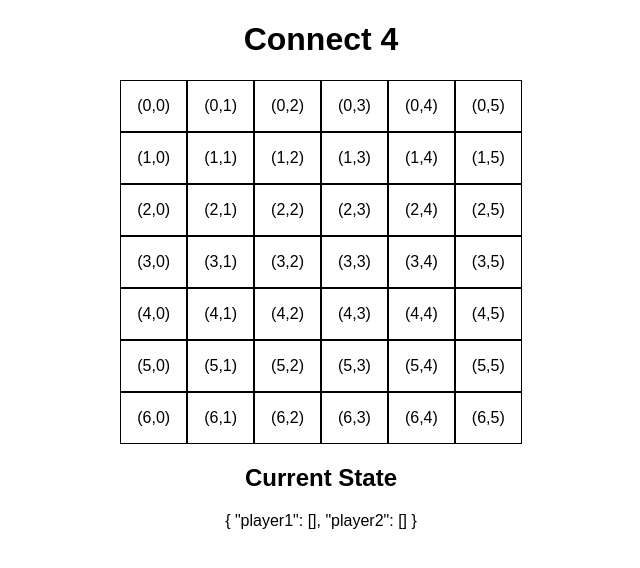
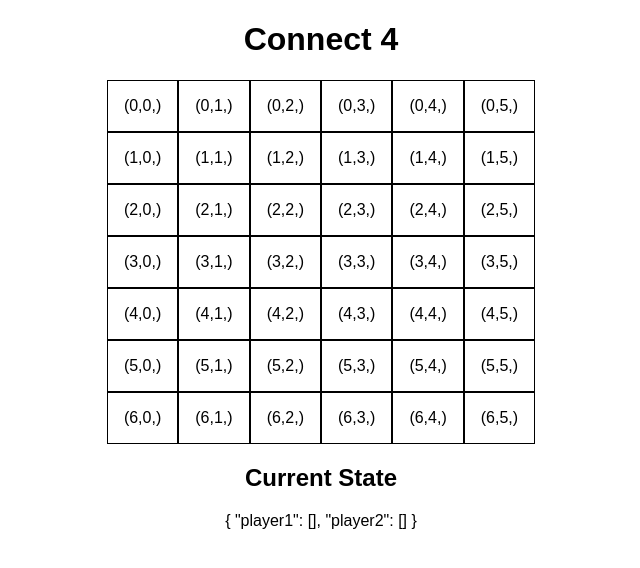
Before and after one commit to zachblume/craniometrix-takehome-zb, a React (Create React App) app: page / in a window 1280 px wide. Shown: the top 568 px of the page, without its empty margins (319-959 px from the left). Built offline with nearby package versions, Linux system fonts and the light colour scheme.

Commit message:
whose tile works now

```diff
--- a/src/components/Tile.tsx
+++ b/src/components/Tile.tsx
@@ -1,12 +1,20 @@
 import React, { FC, useContext } from "react";
 
 import { MutateBoardContext, BoardContext, WhoseTurnContext } from "../App";
+import hash2DPositionTo1d from "../lib/hash2DPositionTo1d";
 
 const Tile: FC<Position> = ({ row, column }) => {
     const MutateBoard = useContext(MutateBoardContext);
     const Board = useContext(BoardContext);
     const whoseTurn = useContext(WhoseTurnContext);
-    console.log({ whoseTurn });
+
+    // Figure out who is in this tile
+    var who = "";
+    for (let [playerName, playerPositions] of Object.entries(Board)) {
+        if (playerPositions[hash2DPositionTo1d({ row, column })] === true) {
+            who = playerName;
+        }
+    }
 
     return (
         <span
@@ -20,7 +28,7 @@ const Tile: FC<Position> = ({ row, column }) => {
             }}
         >
             <span className="tile-inner">
-                ({row},{column})
+                ({row},{column},{who})
             </span>
         </span>
     );
```
